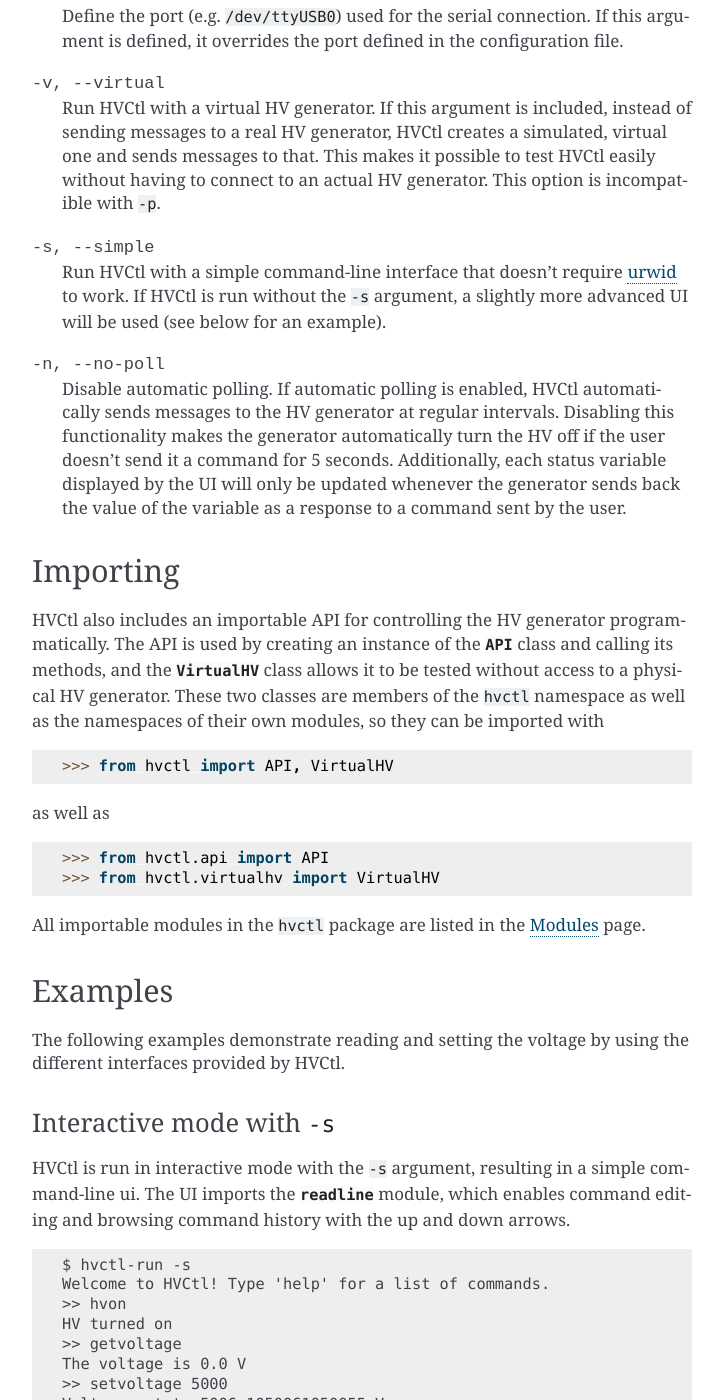
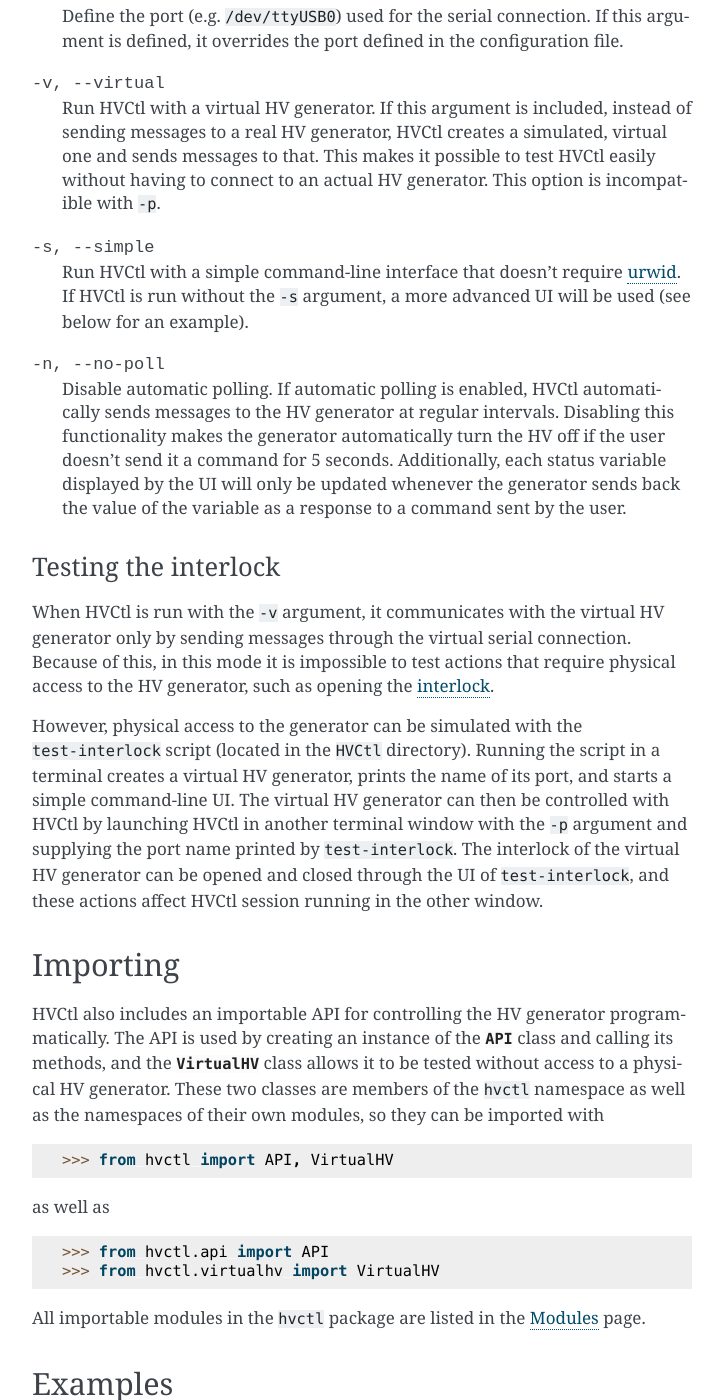
Before and after one commit to fkivela/HVCtl, a Sphinx documentation site: the page built from doc/sphinx/usage.rst, in a window 1280 px wide and 1400 px high, scrolled down 710 px. Shown: the whole window, without its empty margins (388-1112 px from the left). Built offline with Sphinx 7.4.7, drawn with Linux system fonts in a browser that asks for light colours; some of the changed text lies outside the part shown.

Commit message:
Documented test-interlock

```diff
--- a/doc/sphinx/installation.rst
+++ b/doc/sphinx/installation.rst
@@ -1,5 +1,7 @@
 Installation
 ============
+
+.. _dependencies:
 
 Dependencies
 ------------
@@ -7,10 +9,8 @@ Dependencies
 HVCtl was written and tested in Python 3.7.5, so that or another relatively new Python version should be installed.
 It is intended to be used on a Linux operating system, and probably won't work on other systems such as Windows without some tweaks.
 
-.. _urwid-installation:
-.. usage.rst links to here.
+In addition to the Python standard library, HVCtl uses pySerial_ (tested with version 3.4) and urwid_ (tested with version 2.0.1). pySerial must be installed for HVCtl to work, but HVCtl can run without urwid by using an alternative user interface (see :doc:`usage` for details).
 
-In addition to the Python standard library, HVCtl uses pySerial_ (tested with version 3.4) and urwid_ (tested with version 2.0.1). pySerial must be installed for HVCtl to work, but HVCtl can run without urwid by using an alternative user interface (see :doc:`usage` for details).
 
 The HVCtl directory
 -------------------
--- a/doc/sphinx/protocol.rst
+++ b/doc/sphinx/protocol.rst
@@ -235,6 +235,8 @@ Bit 4: HV status
 This bit tells whether the HV generator is in the `HV on <hv-on_>`_ state or the `HV off <hv-off_>`_ state.
 
 
+.. _interlock:
+
 Bit 3: interlock
 ****************
 This bit tells whether the interlock is closed or open.
--- a/doc/sphinx/usage.rst
+++ b/doc/sphinx/usage.rst
@@ -34,12 +34,26 @@ Both of these commands accept the following command-line arguments:
                     This makes it possible to test HVCtl easily without having to connect to an actual HV generator.
                     This option is incompatible with ``-p``.
 
--s, --simple        Run HVCtl with a simple command-line interface that doesn't require :doc:`urwid <installation>` to work.
-                    If HVCtl is run without the ``-s`` argument, a slightly more advanced UI will be used (see below for  an example).
+-s, --simple        Run HVCtl with a simple command-line interface that doesn't require :ref:`urwid <dependencies>`.
+                    If HVCtl is run without the ``-s`` argument, a more advanced UI will be used (see below for  an example).
 
 -n, --no-poll       Disable automatic polling. If automatic polling is enabled, HVCtl automatically sends messages to the HV generator at regular intervals.
                     Disabling this functionality makes the generator automatically turn the HV off if the user doesn't send it a command for 5 seconds.
                     Additionally, each status variable displayed by the UI will only be updated whenever the generator sends back the value of the variable as a response to a command sent by the user.
+
+
+Testing the interlock
+.....................
+
+When HVCtl is run with the ``-v`` argument, it communicates with the virtual HV generator only by sending messages through the virtual serial connection.
+Because of this, in this mode it is impossible to test actions that require physical access to the HV generator, such as opening the :ref:`interlock <interlock>`.
+
+.. Using :ref:`interlock` would be rendered as 'Bit 3: interlock'.
+
+However, physical access to the generator can be simulated with the ``test-interlock`` script (located in the ``HVCtl`` directory).
+Running the script in a terminal creates a virtual HV generator, prints the name of its port, and starts a simple command-line UI.
+The virtual HV generator can then be controlled with HVCtl by launching HVCtl in another terminal window with the ``-p`` argument and supplying the port name printed by ``test-interlock``.
+The interlock of the virtual HV generator can be opened and closed through the UI of ``test-interlock``, and these actions affect HVCtl session running in the other window.
 
 
 Importing
--- a/todo.txt
+++ b/todo.txt
@@ -3,7 +3,6 @@ TODO:
 ### Now ###
 
 ### Soon ###
-- Document test-interlock
 - Change 'inhibit' to 'inhibition' where needed
 - Replace tabs with spaces in the docs.
 - Change the 'hvon' and 'hvoff' commands to 'hv on' and 'hv off'
```
Also changed, not shown: 12 other files.
